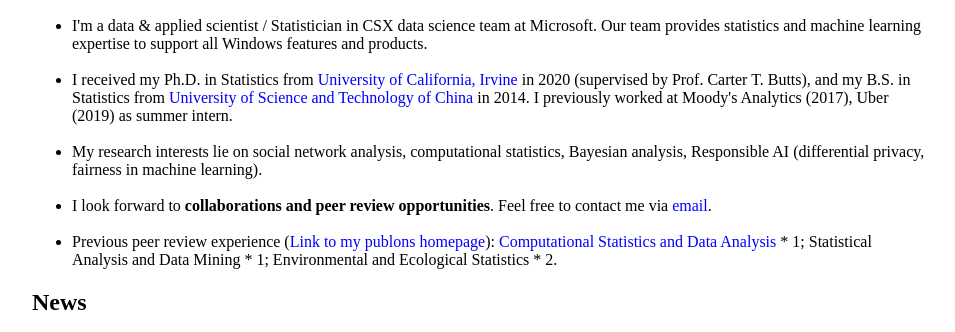
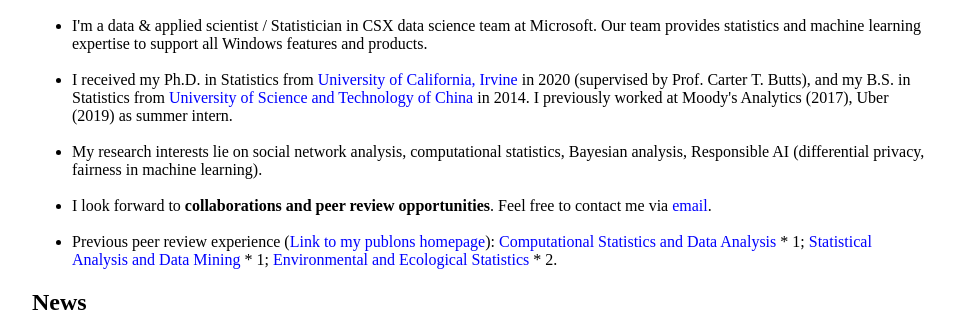
Before and after one commit to fyin-stats/fyin-stats.github.io, a plain HTML site: page index.html in a window 1280 px wide. Shown: the part 449-781 px from the top of the page, without its empty margins (160-1115 px from the left). Drawn offline with Linux system fonts and the light colour scheme.

Commit message:
Update index.html

```diff
--- a/index.html
+++ b/index.html
@@ -35,7 +35,8 @@
 			<br>
 			<li>I look forward to <b>collaborations and peer review opportunities</b>. Feel free to contact me via <a href="mailto:yinf2@uci.edu" style="color:blue;">email</a>. </li>
 			<br>
-			<li>Previous peer review experience (<a href="https://publons.com/researcher/4711348/fan-yin/" style="color:blue;">Link to my publons homepage</a>): <a href="https://www.journals.elsevier.com/computational-statistics-and-data-analysis" style="color:blue;">Computational Statistics and Data Analysis</a> * 1; Statistical Analysis and Data Mining * 1; Environmental and Ecological Statistics * 2.</li>
+			<li>Previous peer review experience (<a href="https://publons.com/researcher/4711348/fan-yin/" style="color:blue;">Link to my publons homepage</a>): <a href="https://www.journals.elsevier.com/computational-statistics-and-data-analysis" style="color:blue;">Computational Statistics and Data Analysis</a> * 1; <a href ="https://onlinelibrary.wiley.com/journal/19321872" style="color:blue;">Statistical Analysis and Data Mining</a> * 1; <a href=
+"https://www.springer.com/journal/10651" style="color:blue;"> Environmental and Ecological Statistics</a> * 2.</li>
                      </ul>
 		<h2>News</h2>
 		<ul>
```
